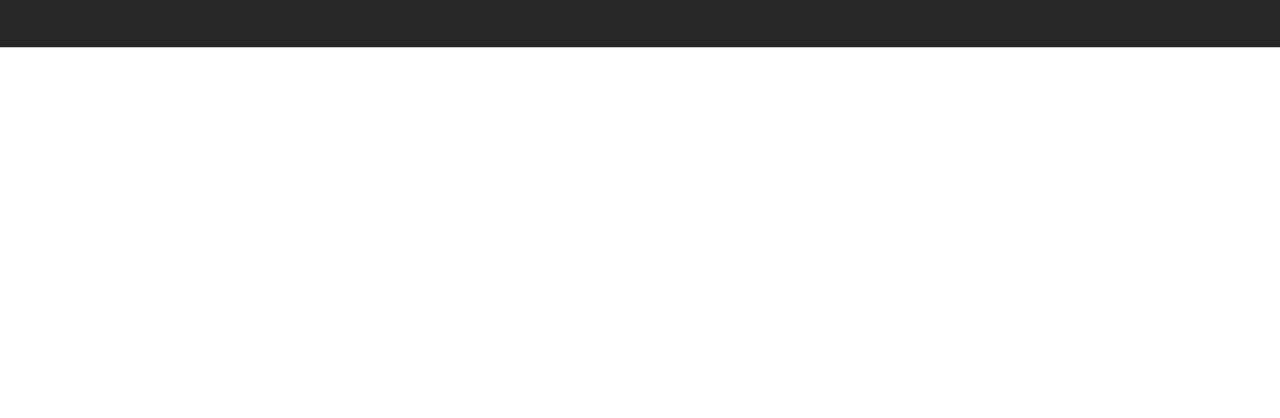
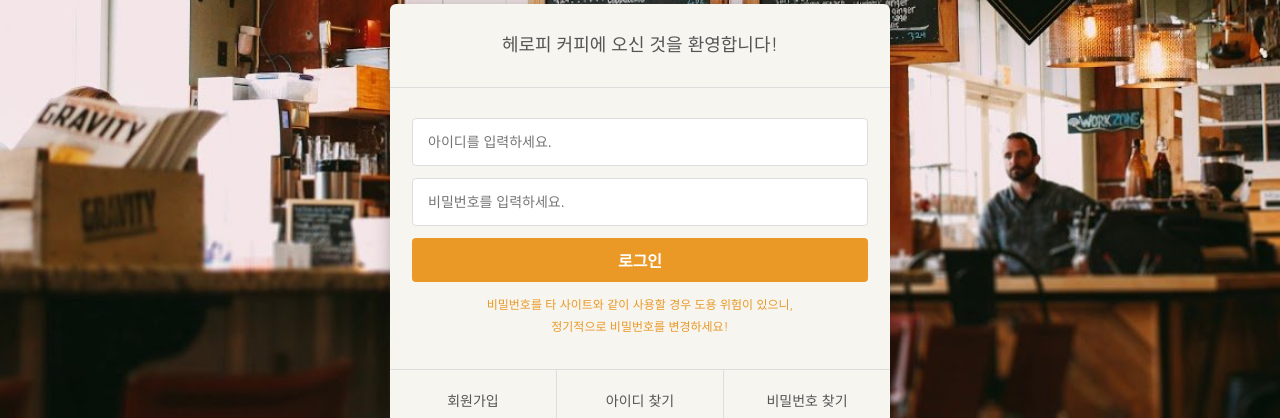
Before and after one commit to ihj99/ihj_coffee, a plain HTML site: page signin/index.html in a window 1280 px wide. Shown: the part 382-800 px from the top of the page. Drawn offline with nearby package versions, Linux system fonts and the light colour scheme; a script that the page names is missing.

Commit message:
새로운 섹션 추가

```diff
--- a/css/common.css
+++ b/css/common.css
@@ -35,6 +35,17 @@ img {
         color: #fff;
     }
 
+    .btn.btn-primary {
+        color: #fff;
+        background-color: #ea9926;
+        border: none;
+    }
+    .btn.btn-primary:hover {
+        background-color: #cc8823;
+    }
+    .btn.block {
+        width: 100%;
+    }
 /* header */
 header {
 background-color: #f6f5f0;
--- a/css/signin.css
+++ b/css/signin.css
@@ -0,0 +1,73 @@
+.signin {
+    margin-top: 120px;
+    padding: 100px 0 150px;
+    background-image: url('../images/signin_bg.jpg');
+    background-attachment: fixed;
+    background-repeat: no-repeat;
+    background-position: center;
+    background-size: cover;
+}
+
+.signin h1 {
+    color: #fff;
+    font-size: 30px;
+    font-weight:  700;
+    text-align: center;
+    margin-bottom: 24px;
+}
+
+.signin_card {
+    width: 500px;
+    margin: 0 auto;
+    border-radius: 6px;
+    background-color: #f6f5f0;
+    box-shadow: 2px 2px 20px rgba(0, 0, 0, .3);
+    color: #555;
+}
+
+.signin_card h2 {
+    padding: 30px;
+    font-size: 18px;
+    text-align: center;
+    border-bottom: 1px solid #ddd;
+}
+
+.signin_card form {
+    padding: 30px 22px;
+}
+
+.signin_card form input {
+    width: 100%;
+    margin-bottom: 12px;
+    padding: 15px;
+    border: 1px solid #ddd;
+    border-radius: 4px;
+    outline: none;
+    box-sizing: border-box;
+    font-size: 14px;
+}
+.signin_card form p {
+    margin-top: 12px;
+    font-size: 12px;
+    color: #ea9926;
+    text-align: center;
+}
+.signin_card .actions {
+    display: flex;
+    border-top: 1px solid #ddd;
+}
+.signin_card .actions a {
+    flex-grow: 1;
+    flex-basis: 0;
+    text-align: center;
+    padding: 20px;
+    color: #555;
+    font-size: 14px;
+    border-right: 1px solid #ddd;
+}
+.signin_card .actions a:hover {
+    text-decoration: underline;
+}
+.signin_card .actions a:last-child {
+    border-right: none;
+}
--- a/signin/index.html
+++ b/signin/index.html
@@ -364,6 +364,29 @@
         </ul>
         </div>
 
+<!-- 로그인 -->
+<section class="signin">
+    <h1>로그인</h1>
+<div class="signin_card">
+<h2>헤로피 커피에 오신 것을 환영합니다!</h2>
+<form action="">
+    <input type="text" placeholder="아이디를 입력하세요." />
+    <input type="password" placeholder="비밀번호를 입력하세요." />
+    <button type="submit" class="btn btn-primary block">로그인</button>
+    <p>
+    비밀번호를 타 사이트와 같이 사용할 경우 도용 위험이 있으니, <br />
+    정기적으로 비밀번호를 변경하세요!
+    </p>
+</form>
+<div class="actions">
+    <a href="#">회원가입</a>
+    <a href="#">아이디 찾기</a>
+    <a href="#">비밀번호 찾기</a>
+</div>
+</div>
+</section>
+
+
 
 <!--FOOTER-->
 <footer>
```
